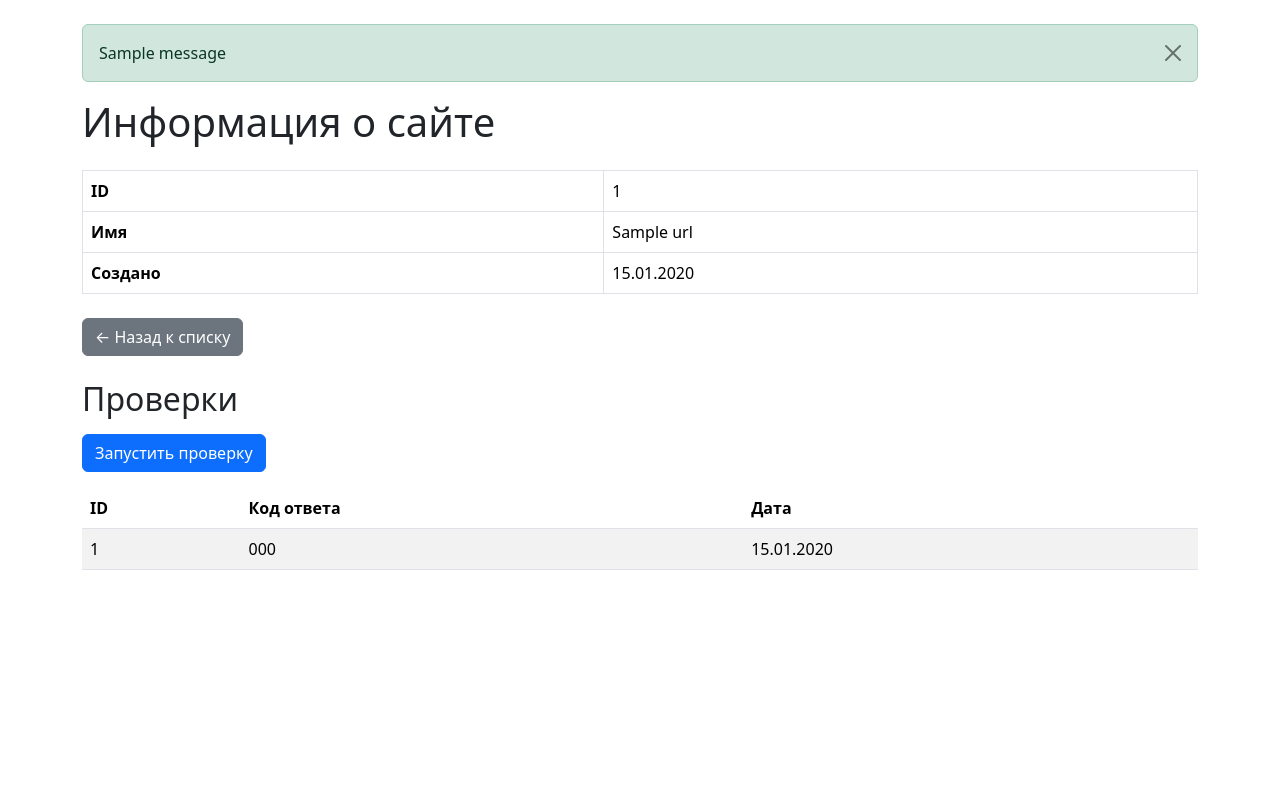
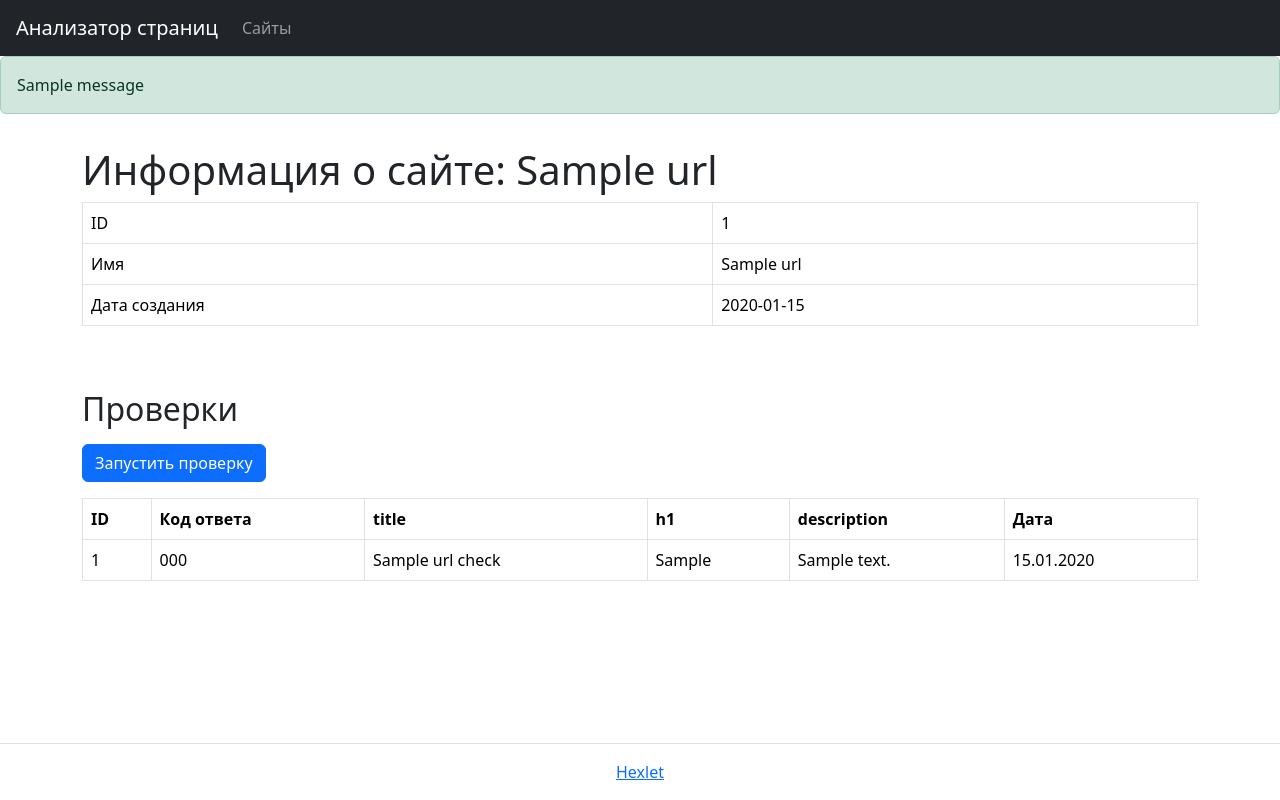
Before and after one commit to rssolgaleo/Page-Analyzer, a Flask app: page /urls/1 in a window 1280 px wide. Run offline with Flask 3, Linux system fonts and the light colour scheme; one stand-in notice (Sample message) is shown; a database or web service that is not in the repository returns one stand-in record (values such as "Sample title"); some libraries are stand-ins or nearby versions.

Commit message:
style: update page templates/HTML structures

```diff
--- a/page_analyzer/app.py
+++ b/page_analyzer/app.py
@@ -9,6 +9,7 @@ from .db import get_connection
 from datetime import datetime
 import requests
 from requests.exceptions import RequestException
+from bs4 import BeautifulSoup
 
 load_dotenv()
 
@@ -26,7 +27,7 @@ def add_url():
     url = request.form.get('url')
 
     if not url or not validators.url(url) or len(url) > 255:
-        flash('Invalid URL', 'danger')
+        flash('Некорректный URL', 'danger')
         return render_template('index.html')
 
     parsed_url = urlparse(url)
@@ -40,7 +41,7 @@ def add_url():
 
             exiting_url = cursor.fetchone()
             if exiting_url:
-                flash('URL already exists', 'error')
+                flash('Страница уже существует', 'info')
                 return redirect(url_for('show_url', url_id=exiting_url[0]))
 
             cursor.execute(
@@ -48,7 +49,7 @@ def add_url():
                 (normalized_url, )
             )
             new_url_id = cursor.fetchone()[0]
-            flash('URL added successfully', 'success')
+            flash('Страница успешно добавлена', 'success')
             return redirect(url_for('show_url', url_id=new_url_id))
 
 
@@ -83,16 +84,13 @@ def show_url(url_id):
 
             cursor.execute(
                 """
-                SELECT id, status_code, created_at FROM url_checks
+                SELECT id, status_code, title, h1, description, created_at
+                FROM url_checks
                 WHERE url_id = %s ORDER BY created_at DESC
                 """,
                 (url_id, )
             )
             checks = cursor.fetchall()
-
-    if not url:
-        flash('URL not found', 'error')
-        return redirect(url_for('list_urls'))
     return render_template('urls/show.html', url=url, checks=checks)
 
 
@@ -112,18 +110,39 @@ def check_url(url_id):
         response.raise_for_status()
         status_code = response.status_code
 
+        soup = BeautifulSoup(response.text, 'html.parser')
+
+        h1 = soup.find('h1')
+        title = soup.find('title')
+        description_tag = soup.find('meta', attrs={'name': 'description'})
+
+        h1_text = h1.text.strip() if h1 else None
+        title_text = title.text.strip() if title else None
+        if description_tag and description_tag.has_attr('content'):
+            description = description_tag['content'].strip()
+        else:
+            description = None
+
         with get_connection() as conn:
             with conn.cursor() as cur:
                 cur.execute(
                     '''
-                    INSERT INTO url_checks (url_id, status_code, created_at)
-                    VALUES (%s, %s, %s)
+                    INSERT INTO url_checks
+                    (url_id, status_code, h1, title, description, created_at)
+                    VALUES (%s, %s, %s, %s, %s, %s)
                     ''',
-                    (url_id, status_code, datetime.now())
+                    (
+                        url_id,
+                        status_code,
+                        h1_text,
+                        title_text,
+                        description,
+                        datetime.now()
+                    )
                 )
                 conn.commit()
 
-        flash('Проверка успешно выполнена', 'success')
+        flash('Страница успешно проверена', 'success')
 
     except RequestException:
         flash('Произошла ошибка при проверке', 'danger')
--- a/page_analyzer/templates/base.html
+++ b/page_analyzer/templates/base.html
@@ -2,23 +2,51 @@
 <html lang="ru">
 <head>
   <meta charset="UTF-8">
-  <title>Анализатор страницы</title>
+  <meta name="viewport" content="width=device-width, initial-scale=1">
+  <meta name="description" content="Hexlet project: Page Analyzer">
+  <title>Анализатор страниц</title>
   <link href="https://cdn.jsdelivr.net/npm/bootstrap@5.3.3/dist/css/bootstrap.min.css" rel="stylesheet">
+  <script src="https://cdn.jsdelivr.net/npm/bootstrap@5.3.3/dist/js/bootstrap.bundle.min.js" defer></script>
 </head>
-<body>
-  <div class="container mt-4">
+<body class="min-vh-100 d-flex flex-column">
+
+  <header class="flex-shrink-0">
+    <nav class="navbar navbar-expand-md navbar-dark bg-dark px-3">
+      <a class="navbar-brand" href="{{ url_for('index') }}">Анализатор страниц</a>
+      <div id="navbarNav">
+        <ul class="navbar-nav">
+          <li class="nav-item">
+            <a class="nav-link" href="{{ url_for('list_urls') }}">Сайты</a>
+          </li>
+        </ul>
+      </div>
+    </nav>
+  </header>
+
   {% with messages = get_flashed_messages(with_categories=true) %}
     {% if messages %}
       {% for category, message in messages %}
-          <div class="alert alert-{{ category }} alert-dismissible fade show" role="alert">
+        <div class="alert alert-{{ category }}" role="alert">
           {{ message }}
-            <button type="button" class="btn-close" data-bs-dismiss="alert" aria-label="Закрыть"></button>
         </div>
       {% endfor %}
     {% endif %}
   {% endwith %}
 
+
+  <main class="flex-grow-1">
+    <div class="container-lg mt-3">
         {% block content %}{% endblock %}
       </div>
+    </div>
+  </main>
+
+  <footer class="border-top py-3 mt-5 flex-shrink-0">
+    <div class="container-lg">
+      <div class="text-center">
+        <a href="https://ru.hexlet.io/" target="_blank">Hexlet</a>
+      </div>
+    </div>
+  </footer>
 </body>
 </html>
--- a/page_analyzer/templates/urls/show.html
+++ b/page_analyzer/templates/urls/show.html
@@ -1,38 +1,41 @@
 {% extends "base.html" %}
 
 {% block content %}
-<h1 class="mb-4">Информация о сайте</h1>
+<h1>Информация о сайте: {{ url[1] }}</h1>
 
-<table data-test="url" class="table table-bordered mb-4">
+<div class="table-responsive">
+  <table class="table table-bordered table-hover text-nowrap" data-test="url">
     <tbody>
       <tr>
-      <th scope="row">ID</th>
+        <td>ID</td>
         <td>{{ url[0] }}</td>
       </tr>
       <tr>
-      <th scope="row">Имя</th>
+        <td>Имя</td>
         <td>{{ url[1] }}</td>
       </tr>
       <tr>
-      <th scope="row">Создано</th>
-      <td>{{ url[2].strftime('%d.%m.%Y') }}</td>
+        <td>Дата создания</td>
+        <td>{{ url[2].strftime('%Y-%m-%d') }}</td>
       </tr>
     </tbody>
   </table>
+</div>
 
-<a href="{{ url_for('list_urls') }}" class="btn btn-secondary mb-4">← Назад к списку</a>
-
-<h2 class="mb-3">Проверки</h2>
+<h2 class="mt-5 mb-3">Проверки</h2>
 
 <form method="post" action="{{ url_for('check_url', url_id=url[0]) }}" class="mb-3">
   <button type="submit" class="btn btn-primary">Запустить проверку</button>
 </form>
 
-<table class="table table-striped" data-test="checks">
+<table class="table table-bordered table-hover mt-2" data-test="checks">
   <thead>
     <tr>
       <th>ID</th>
       <th>Код ответа</th>
+      <th>title</th>
+      <th>h1</th>
+      <th>description</th>
       <th>Дата</th>
     </tr>
   </thead>
@@ -40,8 +43,11 @@
     {% for check in checks %}
     <tr>
       <td>{{ check[0] }}</td>
-      <td>{{ check[1] or '—' }}</td>
-      <td>{{ check[2].strftime('%d.%m.%Y') }}</td>
+      <td>{{ check[1] or '' }}</td>
+      <td>{{ check[2] or ''}}</td>
+      <td>{{ check[3] or '' }}</td>
+      <td>{{ check[4] or '' }}</td>
+      <td>{{ check[5].strftime('%d.%m.%Y')}}</td>
     </tr>
     {% endfor %}
   </tbody>
--- a/pyproject.toml
+++ b/pyproject.toml
@@ -5,6 +5,7 @@ description = "Add your description here"
 readme = "README.md"
 requires-python = ">=3.10"
 dependencies = [
+    "beautifulsoup4>=4.13.4",
     "flask>=3.1.0",
     "gunicorn>=23.0.0",
     "psycopg2>=2.9.10",
```
Also changed, not shown: page_analyzer/templates/index.html (+10 -9 lines), 1 other file. Lines whose indentation alone changed are shown as unchanged.
